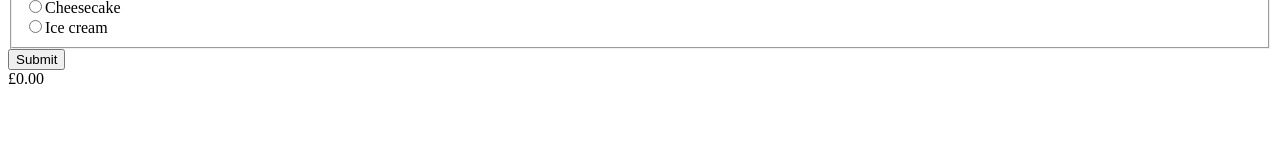
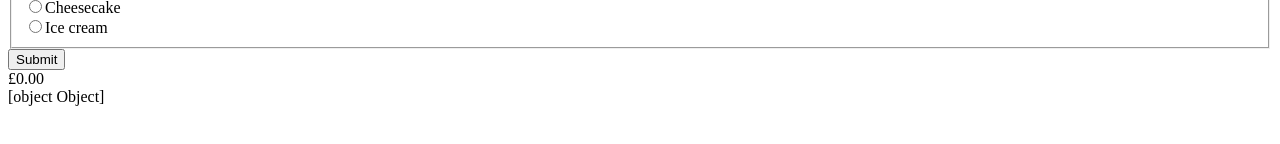
Before and after one commit to tishayaem/menu-code-test-react-cra, a React (Create React App) app: page / in a window 1280 px wide. Shown: the part 306-450 px from the top of the page. Built offline with nearby package versions, Linux system fonts and the light colour scheme.

Commit message:
Render final order

```diff
--- a/public/index.html
+++ b/public/index.html
@@ -2,7 +2,6 @@
 <html lang="en">
   <head>
     <meta charset="utf-8">
-    <link rel="shortcut icon" href="%PUBLIC_URL%/favicon.ico">
     <meta name="viewport" content="width=device-width, initial-scale=1, shrink-to-fit=no">
     <meta name="theme-color" content="#000000">
     <!--
--- a/src/App.js
+++ b/src/App.js
@@ -70,7 +70,7 @@ export default class App extends React.Component {
           handleRadio={this.handleRadio}
           handleSubmit={this.handleSubmit}
         />
-        <Order currentOrder={this.state.currentOrder} />
+        <Order currentOrder={this.state.currentOrder} order={this.state.order} />
         {this.state.error && (
           <div>
             <ErrorMessage error={this.state.error} />
--- a/src/Order.js
+++ b/src/Order.js
@@ -3,12 +3,17 @@ import { formatPrice } from './helpers';
 export default function Order(props) {
   let total;
   if (Object.keys(props.currentOrder).length !== 0) {
-    total = Object.values(props.currentOrder).reduce((total, value) => {
+    total = Object.values(this.props.currentOrder).reduce((total, value) => {
       return total + value.price;
     }, 0);
   } else {
     total = 0;
   }
 
-  return <div className="current-order">{formatPrice(total)} </div>;
+  return (
+    <div className="order">
+      <div className="current-order">{formatPrice(total)} </div>
+      <div className="final-order">{formatPrice(props.order)} </div>
+    </div>
+  );
 }
```
Also changed, not shown: 2 other files (tests, documents, lock files or other folders).
